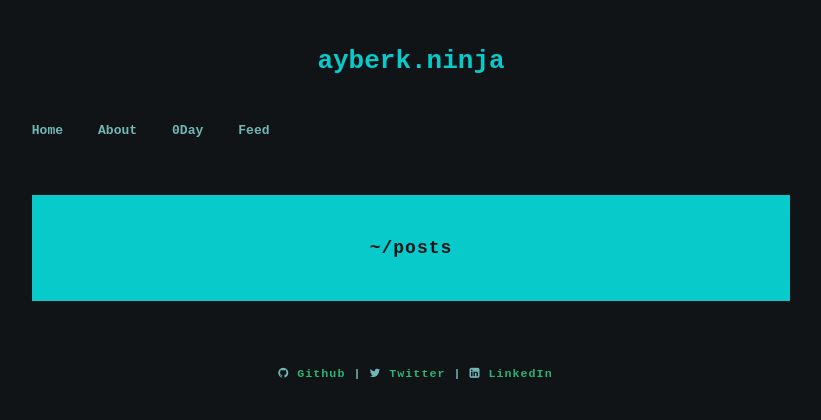
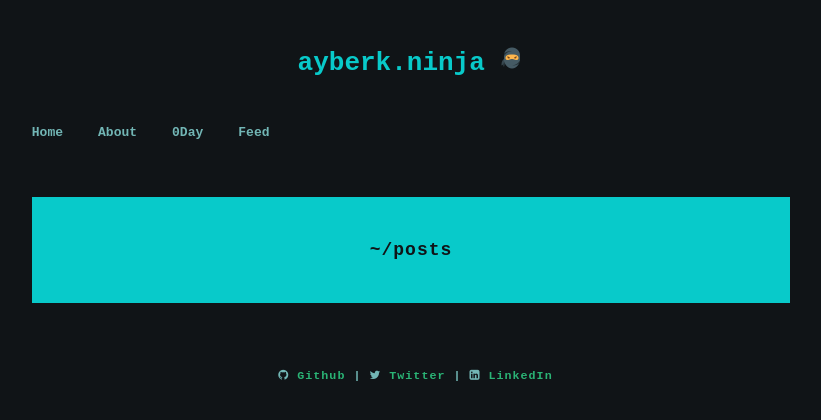
Before and after one commit to mhmtayberk/ayberkninja.github.io, a Jekyll site: the page built from index.html, in a window 1280 px wide. Shown: the top 420 px of the page, without its empty margins (229-1050 px from the left). Built offline with Jekyll 4.4.1, drawn with Linux system fonts in a browser that asks for light colours; the list of posts is cut into pages by our own code.

Commit message:
Update header.html

```diff
--- a/_includes/header.html
+++ b/_includes/header.html
@@ -1,5 +1,5 @@
 <header>
 	<a href="{{site.baseurl}}/">
-		<h3>{{site.title}}</h3>
+		<h3>{{site.title}} <img src="/assets/ninja.png" width="24px" height="24px"></h3>
 	</a>
 </header>
```
